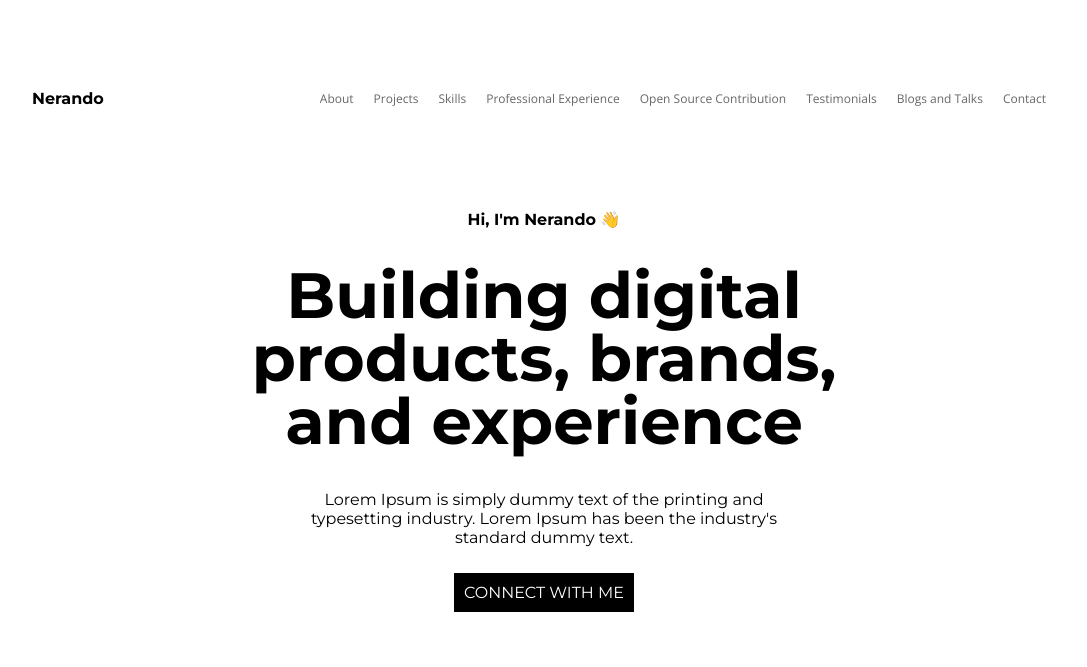
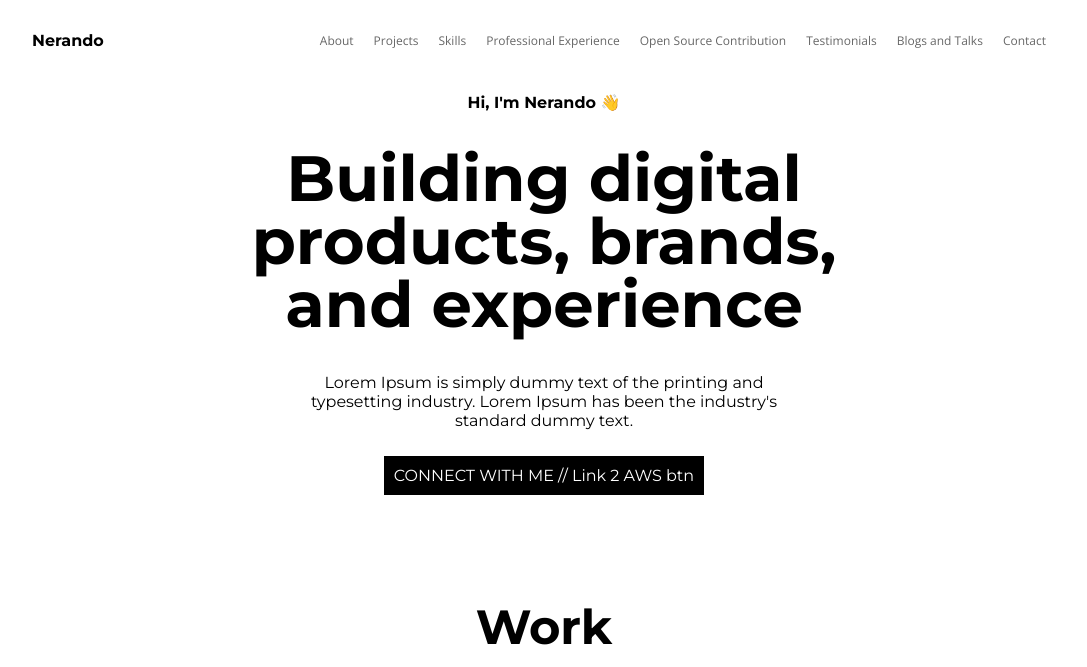
Before and after one commit to Nerajno/PortfolioContent_NxtLvl, a Gatsby site: page / in a window 1280 px wide. Shown: the top 667 px of the page, without its empty margins (96-1183 px from the left). Built offline with nearby package versions, Linux system fonts and the light colour scheme; Gatsby itself is replaced by a stand-in of ours.

Commit message:
revising structure

```diff
--- a/src/components/Header.js
+++ b/src/components/Header.js
@@ -46,7 +46,7 @@ const Header = () => {
               }`}
               className="primary-btn"
             >
-              CONNECT WITH ME
+              CONNECT WITH ME // Link 2 AWS btn
             </a>
           </Fade>
         </div>
--- a/src/components/Navbar.js
+++ b/src/components/Navbar.js
@@ -21,7 +21,6 @@ const Navbar = () => {
             <button onClick={() => scrollTo("#work")}>Open Source Contribution</button>
             <button onClick={() => scrollTo("#contact")}>Testimonials</button>
             <button onClick={() => scrollTo("#blogs")}>Blogs and Talks</button>
-
             <button onClick={() => scrollTo("#contact")}>Contact</button>
           </div>
         </div>
--- a/src/styles/navbar.scss
+++ b/src/styles/navbar.scss
@@ -3,6 +3,7 @@
   margin-top: 10vh;
   display: flex;
   align-items: center;
+  position: fixed;
   justify-content: space-between;
   .name {
     font-weight: 600;
```
